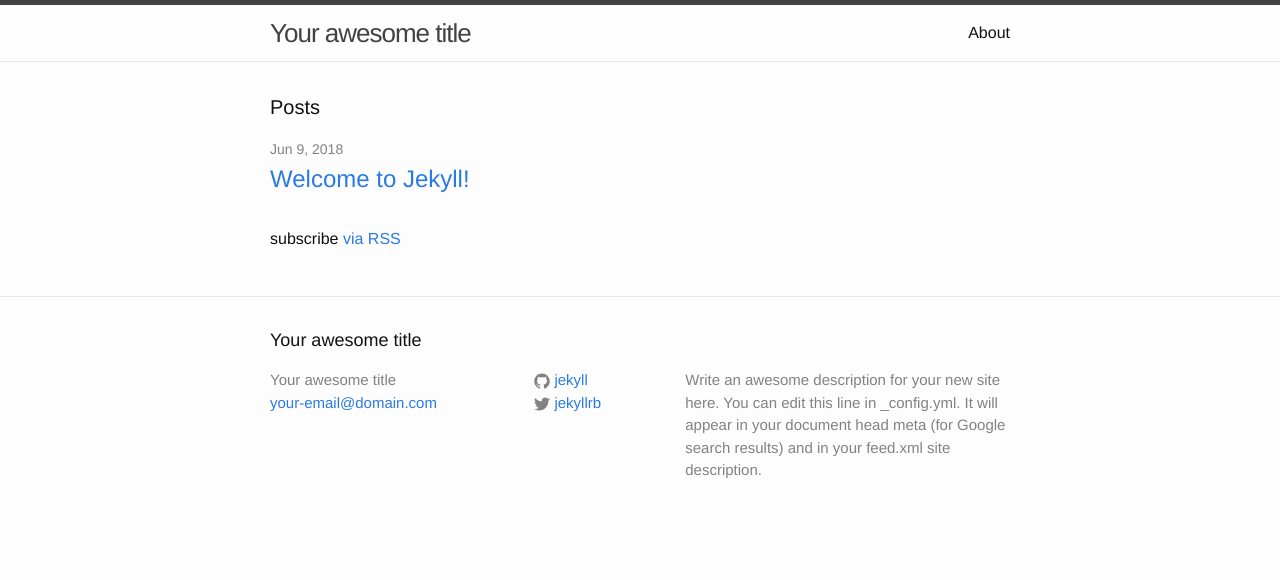
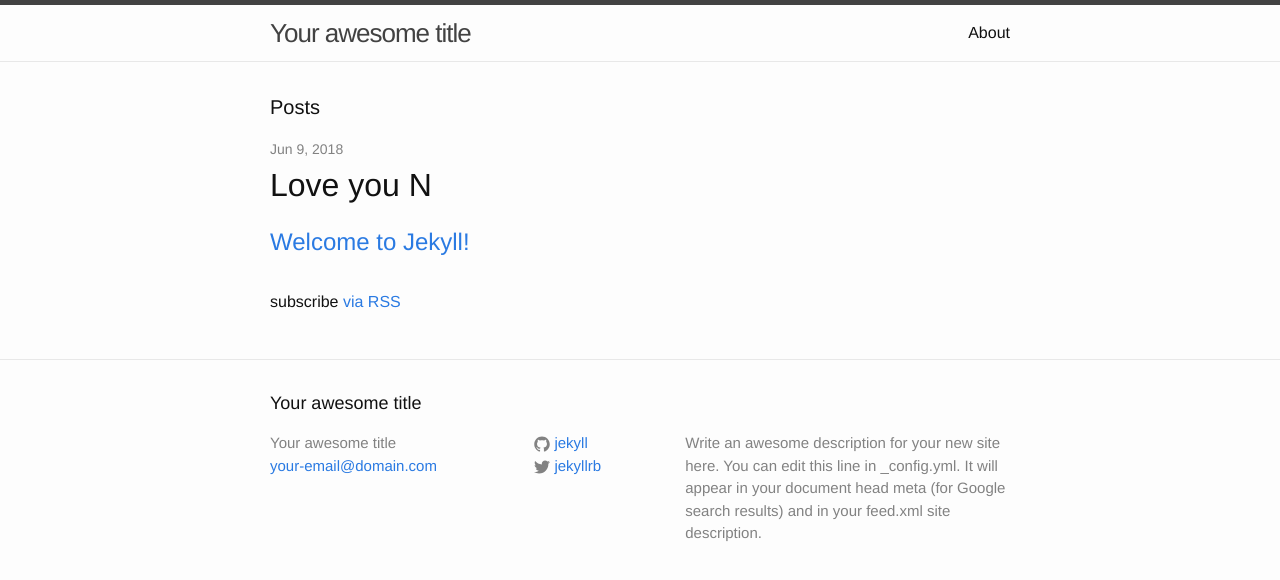
Before and after one commit to MilaG145/MilaG145.github.io, a Jekyll site: the page built from index.html, in a window 1280 px wide. Shown: the top 580 px of the page. Built offline with Jekyll 4.4.1, drawn with Linux system fonts in a browser that asks for light colours.

Commit message:
Update index.html

```diff
--- a/index.html
+++ b/index.html
@@ -10,6 +10,7 @@ layout: default
     {% for post in site.posts %}
       <li>
         <span class="post-meta">{{ post.date | date: "%b %-d, %Y" }}</span>
+        <h1> Love you N <h1>
 
         <h2>
           <a class="post-link" href="{{ post.url | prepend: site.baseurl }}">{{ post.title }}</a>
```
